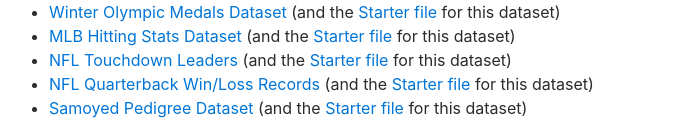
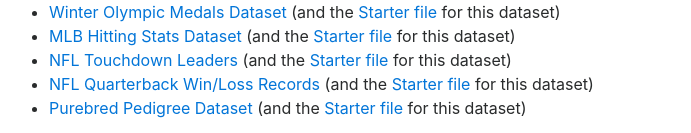
Before and after one commit to spreadsheets-to-programs/spreadsheets-to-programs.github.io, a Jekyll site: the page built from index.md, in a window 1280 px wide. Shown: the part 971-1104 px from the top of the page, without its empty margins (266-957 px from the left). Built offline with Jekyll 4.4.1, drawn with Linux system fonts in a browser that asks for light colours; nearby versions of some CDN libraries.

Commit message:
moar dawgs

```diff
--- a/index.md
+++ b/index.md
@@ -49,4 +49,4 @@ For this workshop, choose from one of these starter data sets (all of which are
  - [MLB Hitting Stats Dataset](https://docs.google.com/spreadsheets/d/157Bi2kniAJybuV1X_9h4Z6DaZSVPK3vPf697feXcyv8) (and the [Starter file](https://code.pyret.org/editor#share=1_d80_yLylUXz32QrEsN9EjtHEHJ8gB34) for this dataset)
  - [NFL Touchdown Leaders](https://docs.google.com/spreadsheets/d/156Q1HxZ-MJvByEKVoIMPmVELtQwiUb3uJEszmkndrMs) (and the [Starter file](https://code.pyret.org/editor#share=1wb4fwcItuACau5j2g0Op_IWTDx9EN4iZ) for this dataset)
  - [NFL Quarterback Win/Loss Records](https://docs.google.com/spreadsheets/d/1aVQz1PxO7LYM131LpwJUH_5fjjIF9L0JlhDvR75c5HY) (and the [Starter file](https://code.pyret.org/editor#share=1k-VFc99jnKJeX6_C_9Horo1RUq7yz9oM) for this dataset)
- - [Samoyed Pedigree Dataset](https://docs.google.com/spreadsheets/d/1lOyPpnL7JgJEsCLQbUudiZJu8OTkpcn1-CCI9qLd3N8) (and the [Starter file](https://code.pyret.org/editor#share=1168Hn8MYsxw_BKZaQ8c-YgFWYLw26xej) for this dataset)
+ - [Purebred Pedigree Dataset](https://docs.google.com/spreadsheets/d/1lOyPpnL7JgJEsCLQbUudiZJu8OTkpcn1-CCI9qLd3N8) (and the [Starter file](https://code.pyret.org/editor#share=1168Hn8MYsxw_BKZaQ8c-YgFWYLw26xej) for this dataset)
```
